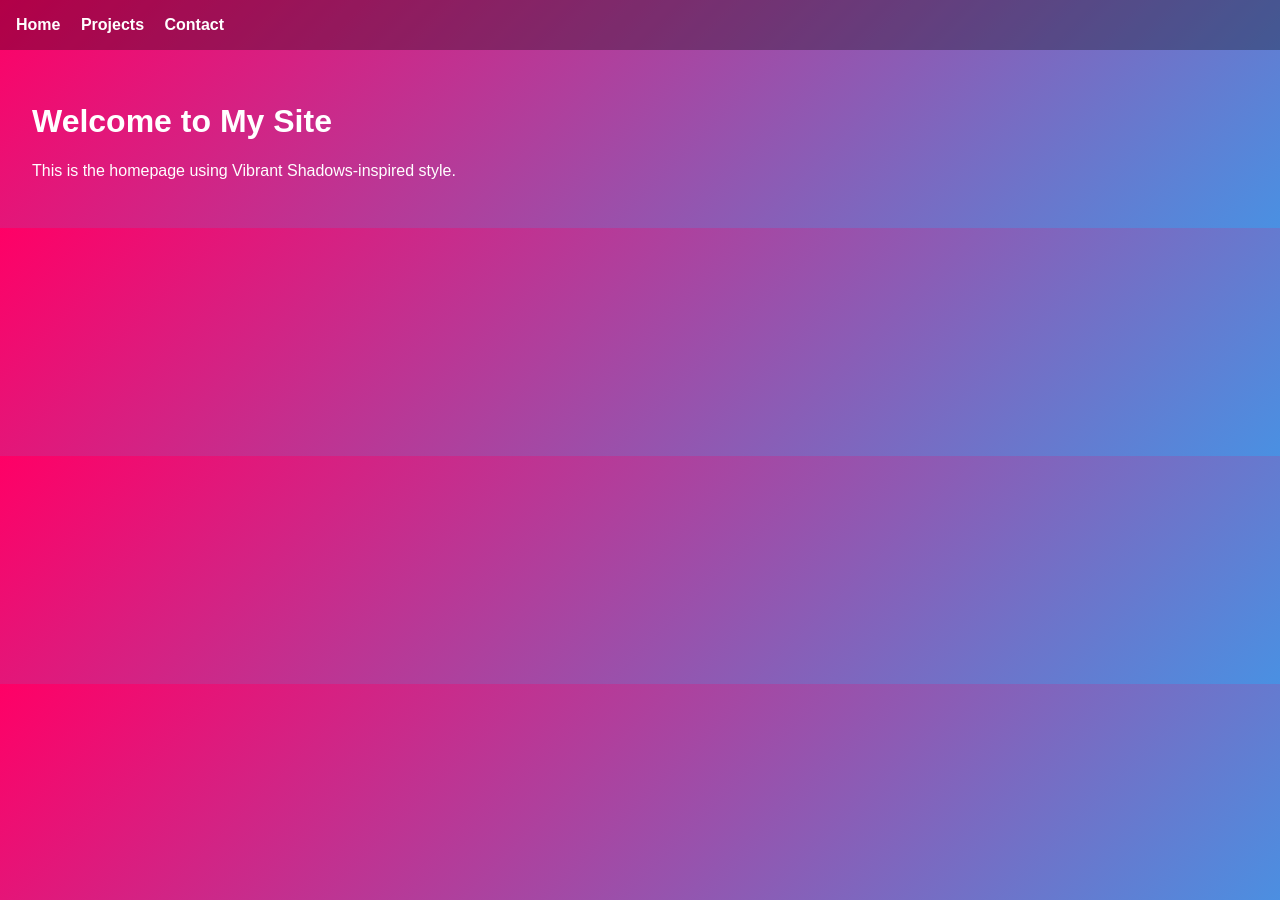
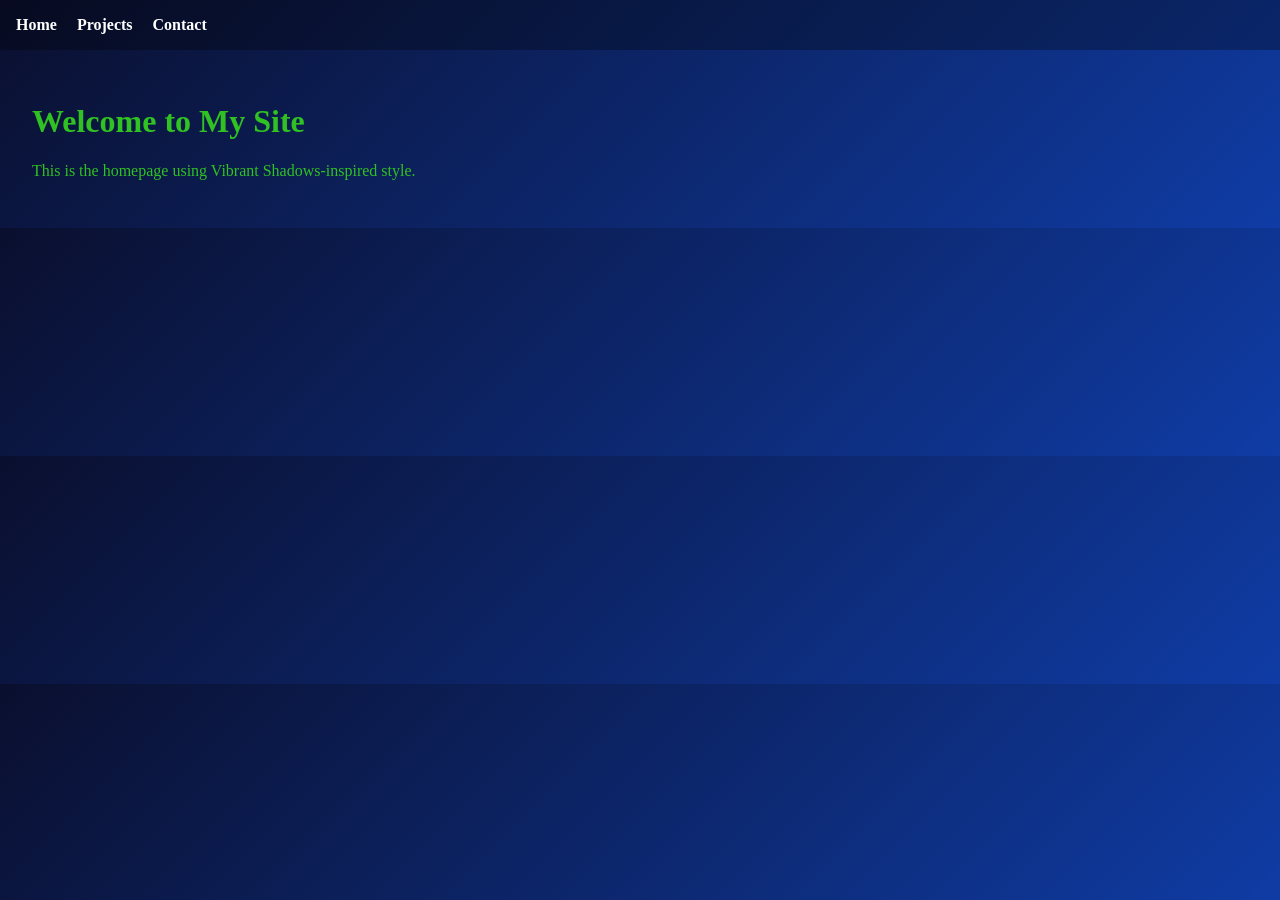
Before and after one commit to EwerthonMelzani/ewerthonmelzani.github.io, a Jekyll site: the page built from index.md, in a window 1280 px wide. Built offline with Jekyll 4.4.1, drawn with Linux system fonts in a browser that asks for light colours.

Commit message:
Now I think I know what I'm doing

```diff
--- a/assets/css/style.css
+++ b/assets/css/style.css
@@ -1,10 +1,13 @@
 body {
-  font-family: 'Arial', sans-serif;
-  background: linear-gradient(135deg, #f06, #4a90e2);
-  color: #fff;
+  font-family: 'Computer Modern Roman', serif;
+  background: linear-gradient(135deg, #0a0f2e, #0f3ca5); /* darker futuristic version */
+  color: #30c122;
   margin: 0;
   padding: 0;
 }
+
+
+
 
 nav a {
   color: #fff;
```
